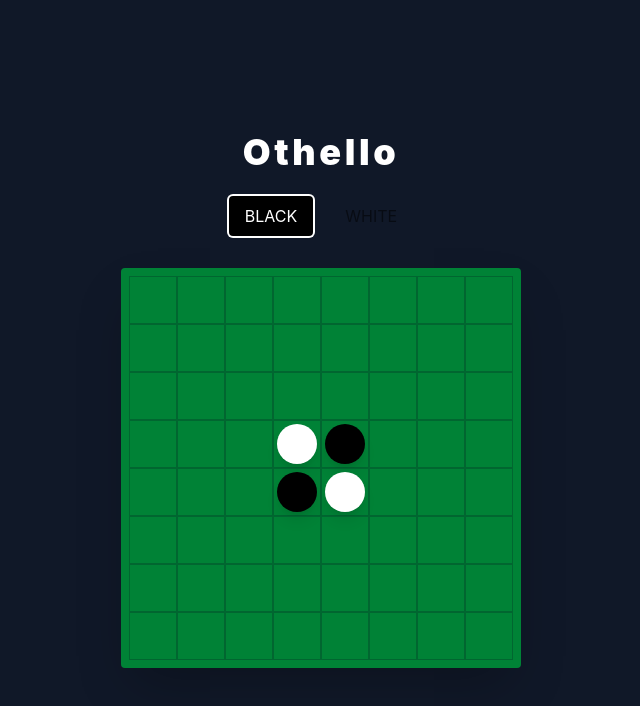
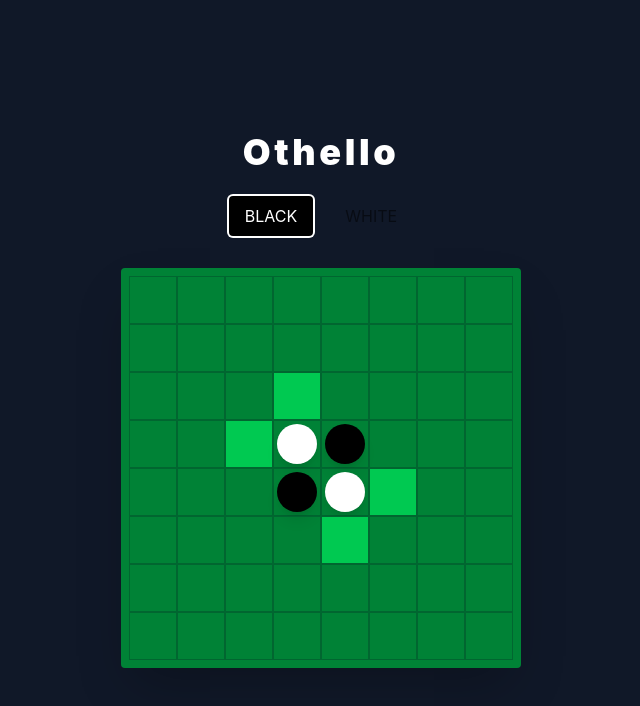
Before and after one commit to harumaki1220/othello-v2, a React (Vite) app: page / in a window 1280 px wide. Shown: the top 706 px of the page, without its empty margins (319-959 px from the left). Built offline with nearby package versions, Linux system fonts and the light colour scheme.

Commit message:
feat: 置ける場所のハイライト表示を追加

```diff
--- a/src/App.tsx
+++ b/src/App.tsx
@@ -10,6 +10,8 @@ import {
 function App() {
   const [board, setBoard] = useState(createInitialBoard());
   const [turn, setTurn] = useState<"BLACK" | "WHITE">("BLACK");
+
+  const currentValidMoves = getValidMoves(board, turn);
 
   const handleCellClick = (x: number, y: number) => {
     const nextBoard = putDisc(board, turn, x, y);
@@ -49,7 +51,11 @@ function App() {
         </div>
       </div>
 
-      <Board board={board} onCellClick={handleCellClick} />
+      <Board
+        board={board}
+        validMoves={currentValidMoves}
+        onCellClick={handleCellClick}
+      />
     </div>
   );
 }
--- a/src/components/Board.tsx
+++ b/src/components/Board.tsx
@@ -1,20 +1,28 @@
-import type { Board as BoardType } from "../types/othello";
+import type { Board as BoardType, Position } from "../types/othello";
 
 type Props = {
   board: BoardType;
+  validMoves: Position[];
   onCellClick: (x: number, y: number) => void;
 };
 
-export const Board = ({ board, onCellClick }: Props) => {
+export const Board = ({ board, validMoves, onCellClick }: Props) => {
   return (
     <div className="inline-block bg-green-700 p-2 shadow-2xl rounded-sm">
       {board.map((row, y) => (
         <div key={y} className="flex">
-          {row.map((cell, x) => (
+          {row.map((cell, x) => {
+            const isHighlight = validMoves.some((p) => p.x === x && p.y === y);
+
+            return (
               <button
                 key={`${x}-${y}`}
                 onClick={() => onCellClick(x, y)}
-              className="flex h-12 w-12 items-center justify-center border border-green-800 transition-colors hover:bg-green-600 focus:outline-none"
+                className={`flex h-12 w-12 items-center justify-center border border-green-800 transition-colors focus:outline-none ${
+                  isHighlight
+                    ? "bg-green-500 cursor-pointer"
+                    : "hover:bg-green-600"
+                }`}
               >
                 {cell !== "EMPTY" && (
                   <div
@@ -24,7 +32,8 @@ export const Board = ({ board, onCellClick }: Props) => {
                   />
                 )}
               </button>
-          ))}
+            );
+          })}
         </div>
       ))}
     </div>
```
Lines whose indentation alone changed are shown as unchanged.
